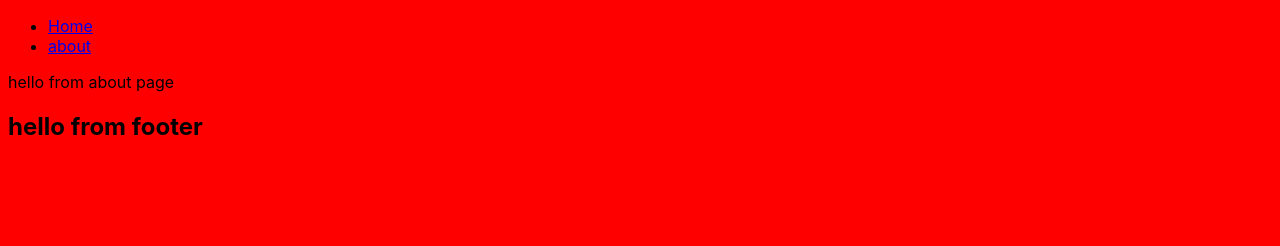
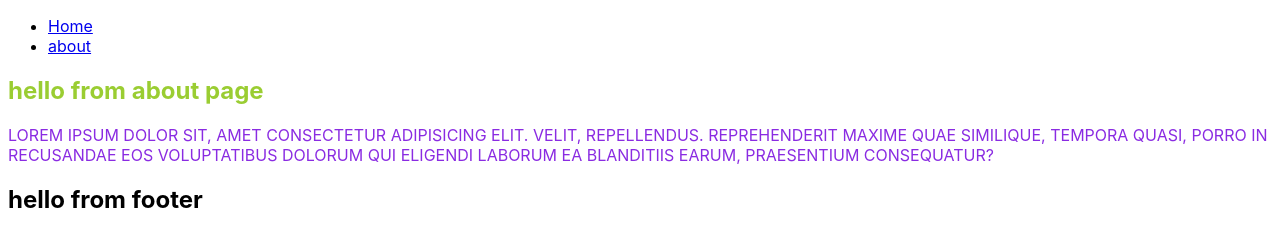
Before and after one commit to neuroloops/gatsby-v3-tutorial-recipes, a Gatsby site: page /about in a window 1280 px wide. Built offline with nearby package versions, Linux system fonts and the light colour scheme; Gatsby itself is replaced by a stand-in of ours.

Commit message:
Feat: style component

```diff
--- a/gatsby-config.js
+++ b/gatsby-config.js
@@ -6,5 +6,5 @@
 
 module.exports = {
   /* Your site config here */
-  plugins: [],
+  plugins: [`gatsby-plugin-styled-components`],
 }
--- a/package.json
+++ b/package.json
@@ -14,9 +14,12 @@
     "test": "echo \"Write tests! -> https://gatsby.dev/unit-testing\" && exit 1"
   },
   "dependencies": {
+    "babel-plugin-styled-components": "^1.12.0",
     "gatsby": "^3.4.1",
+    "gatsby-plugin-styled-components": "^4.5.0",
     "react": "^17.0.1",
-    "react-dom": "^17.0.1"
+    "react-dom": "^17.0.1",
+    "styled-components": "^5.3.0"
   },
   "devDependencies": {
     "prettier": "2.2.1"
--- a/src/components/layout.css
+++ b/src/components/layout.css
@@ -1,8 +1,14 @@
 body {
   font-family: -apple-system, BlinkMacSystemFont, "Segoe UI", Roboto, Oxygen,
     Ubuntu, Cantarell, "Open Sans", "Helvetica Neue", sans-serif;
-  background: red;
 }
 h1 {
+  /* color: blue; */
+}
+
+.about-heading {
+  color: green;
+}
+.home-heading {
   color: blue;
 }
--- a/src/pages/about.js
+++ b/src/pages/about.js
@@ -1,7 +1,31 @@
 import React from "react"
 import Layout from "../components/Layout"
+import styled from "styled-components"
 const about = () => {
-  return <Layout>hello from about page</Layout>
+  return (
+    <Layout>
+      <Wrapper>
+        <h1>hello from about page</h1>
+
+        <p className="text">
+          {/*  spell-checker: disable   */}
+          Lorem ipsum dolor sit, amet consectetur adipisicing elit. Velit,
+          repellendus. Reprehenderit maxime quae similique, tempora quasi, porro
+          in recusandae eos voluptatibus dolorum qui eligendi laborum ea
+          blanditiis earum, praesentium consequatur?
+          {/* spell-checker: enable  */}
+        </p>
+      </Wrapper>
+    </Layout>
+  )
 }
-
+const Wrapper = styled.section`
+  color: blueviolet;
+  h1 {
+    color: yellowgreen;
+  }
+  .text {
+    text-transform: uppercase;
+  }
+`
 export default about
```
Also changed, not shown: src/examples/button.js (added, +7 -0 lines), src/pages/index.js (+5 -2 lines), 1 other file.
